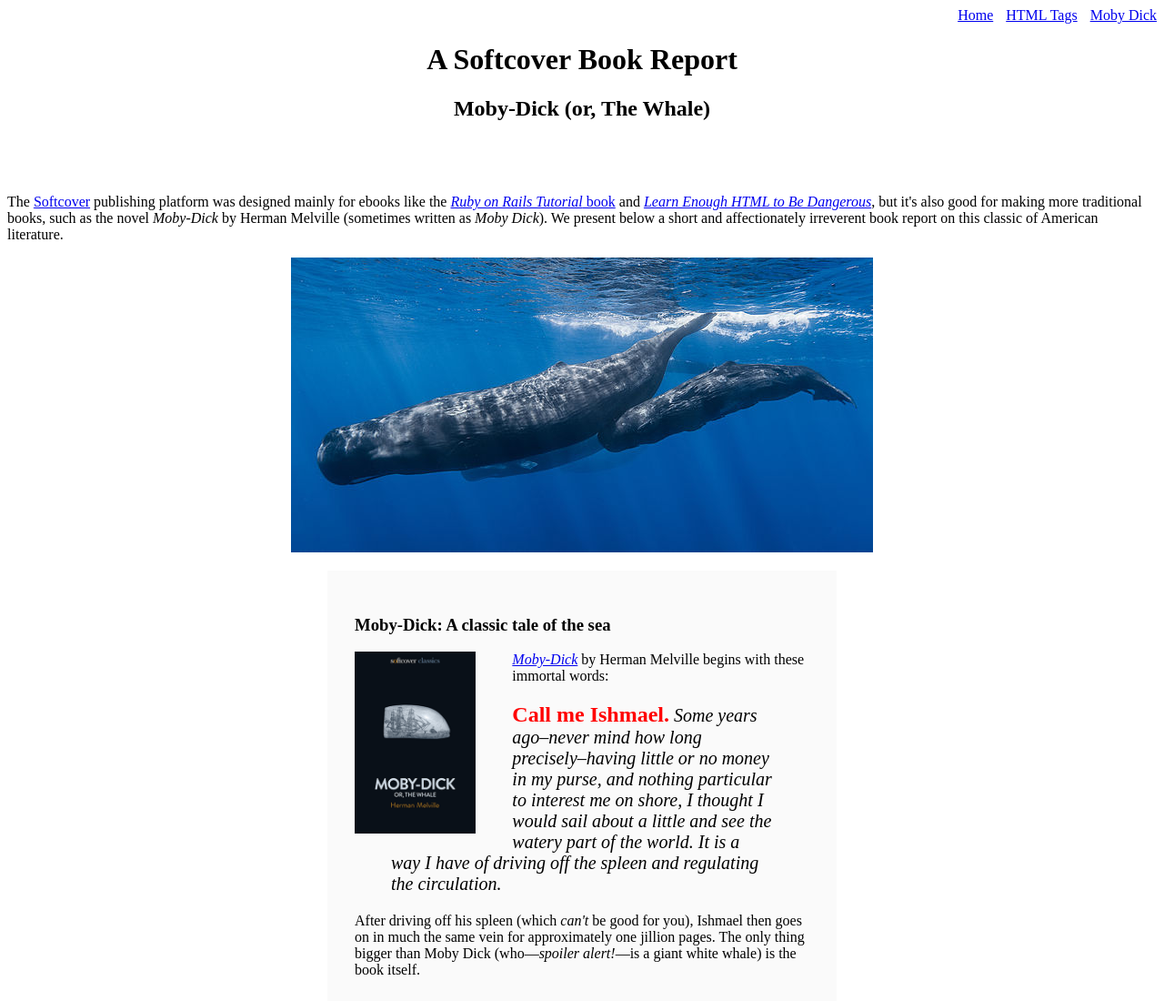
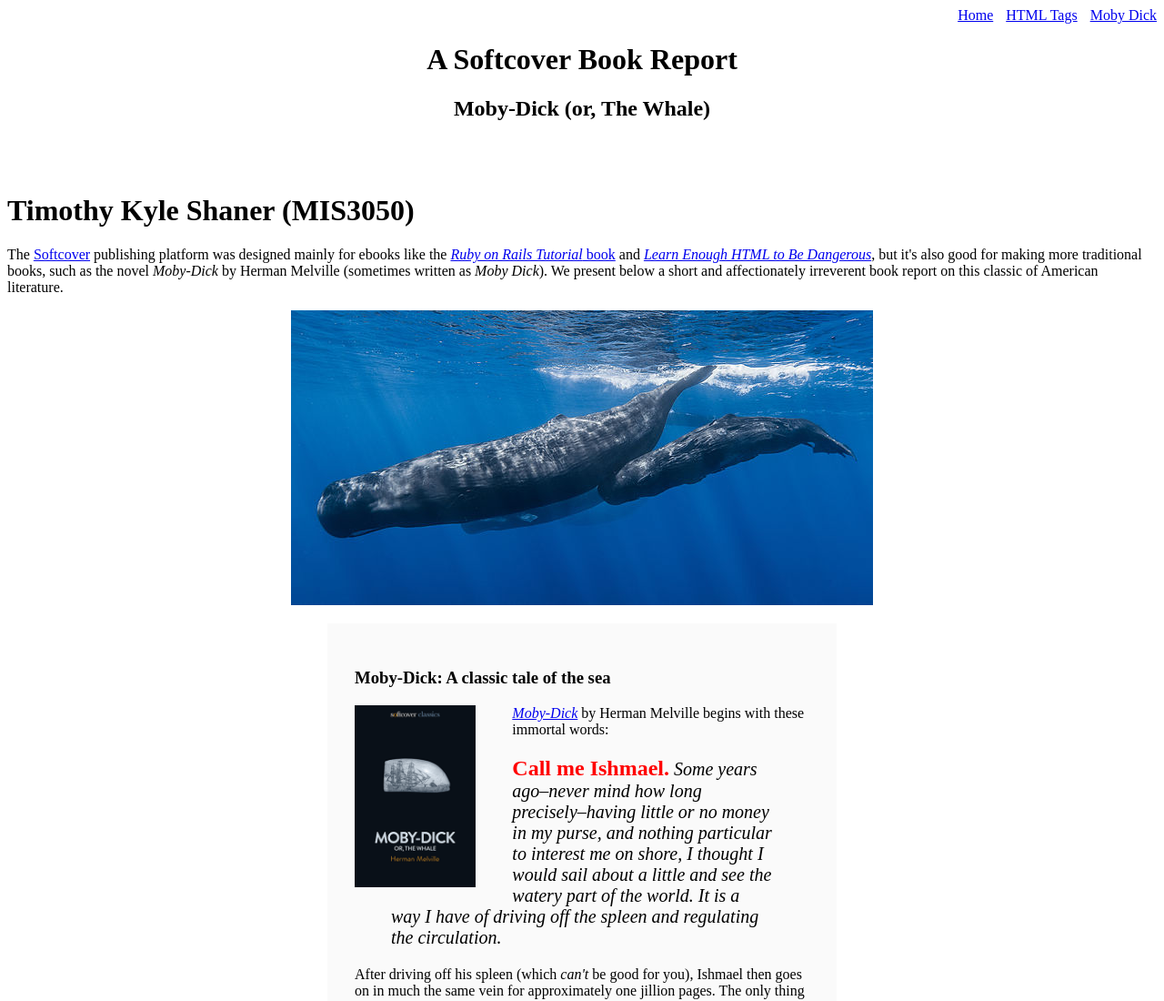
Before and after one commit to tkshaner/sampl_website, a plain HTML site: page moby_dick.html in a window 1280 px wide. Shown: the top 1100 px of the page at 91% size. Drawn offline with Linux system fonts and the light colour scheme.

Commit message:
Finish website

```diff
--- a/moby_dick.html
+++ b/moby_dick.html
@@ -17,6 +17,8 @@
       <h1>A Softcover Book Report</h1>
       <h2>Moby-Dick (or, The Whale)</h2>
     </header>
+
+            <h1>Timothy Kyle Shaner (MIS3050) </h1>
 
     <div>
       <p>
```
Also changed, not shown: index.html (+1 -1 lines), tags.html (+2 -0 lines).
